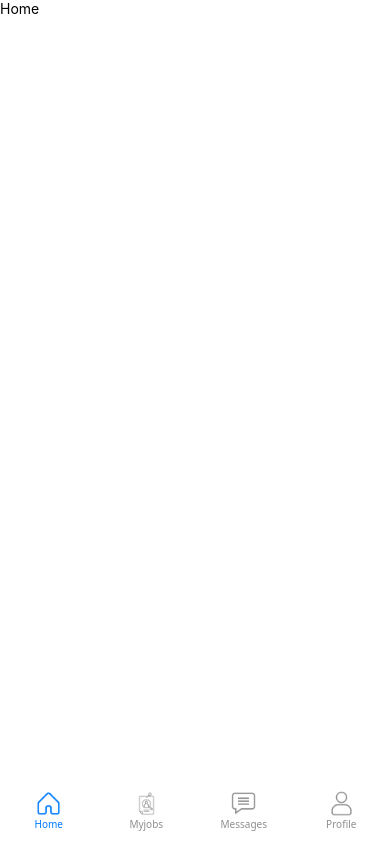
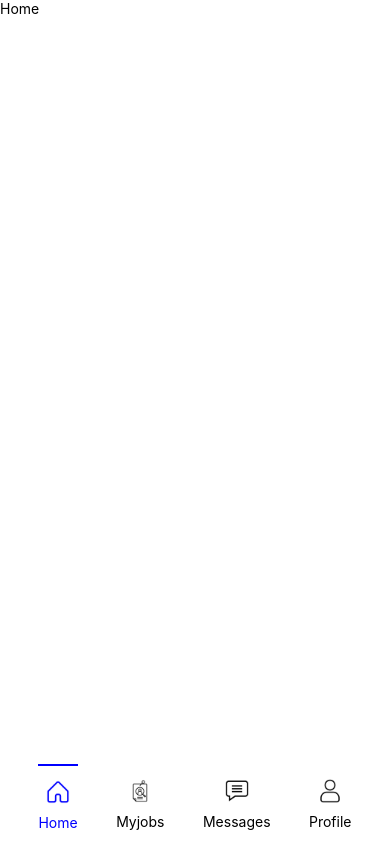
Before and after one commit to Mansoorali121/Inded-UI-React-native-Based-Mobile-App, a React Native app: screen / in a window 390 px wide. Built offline with nearby package versions, Linux system fonts and the light colour scheme.

Commit message:
`Added CoustomTabBar component to MytabNavigation.js`

```diff
--- /dev/null
+++ b/src/navigation/CoustomTabBar.js
@@ -0,0 +1,57 @@
+import { Image, StyleSheet, Text, TouchableOpacity, View } from 'react-native';
+import React from 'react';
+
+const CoustomTabBar = ({ state, descriptors, navigation }) => {
+  return (
+    <View
+      style={{
+        flexDirection: 'row',
+        height: 80,
+        backgroundColor: '#fff',
+        justifyContent: 'space-evenly',
+        alignItems: 'center',
+      }}
+    >
+      {state.routes.map((tab, index) => {
+        const color = state.index == index ? 'blue' : 'black';
+        return (
+          <TouchableOpacity
+            style={{
+              justifyContent: 'center',
+              alignItems: 'center',
+              gap: 10,
+              borderTopWidth: state.index == index ? 2:0,
+              borderTopColor:"blue",
+              height:"100%",
+              justifyContent:"center"
+
+            }}
+            onPress={() => navigation.navigate(tab.name)}
+          >
+            <Image
+              source={
+                tab.name === 'Home'
+                  ? require('../assets/home.png')
+                  : tab.name === 'Myjobs'
+                  ? require('../assets/job-advertisement.png')
+                  : tab.name === 'Messages'
+                  ? require('../assets/comment.png')
+                  : require('../assets/user.png')
+              }
+              style={{
+                height: 24,
+                width: 24,
+                tintColor: color,
+              }}
+            />
+            <Text style={{ color: color }}>{tab.name}</Text>
+          </TouchableOpacity>
+        );
+      })}
+    </View>
+  );
+};
+
+export default CoustomTabBar;
+
+const styles = StyleSheet.create({});
--- a/src/navigation/MytabNavigation.js
+++ b/src/navigation/MytabNavigation.js
@@ -6,6 +6,7 @@ import MyJobs from '../screens/MyJobs';
 import Messages from '../screens/Messages';
 import Profile from '../screens/Profile';
 import { NavigationContainer } from '@react-navigation/native';
+import CoustomTabBar from './CoustomTabBar';
 
 const Tab = createBottomTabNavigator();
 
@@ -21,6 +22,7 @@ const MytabNavigation = () => {
             shadowOpacity: 0,
           },
         }}
+        tabBar={props => <CoustomTabBar {...props} />}
       >
         <Tab.Screen
           name="Home"
```
